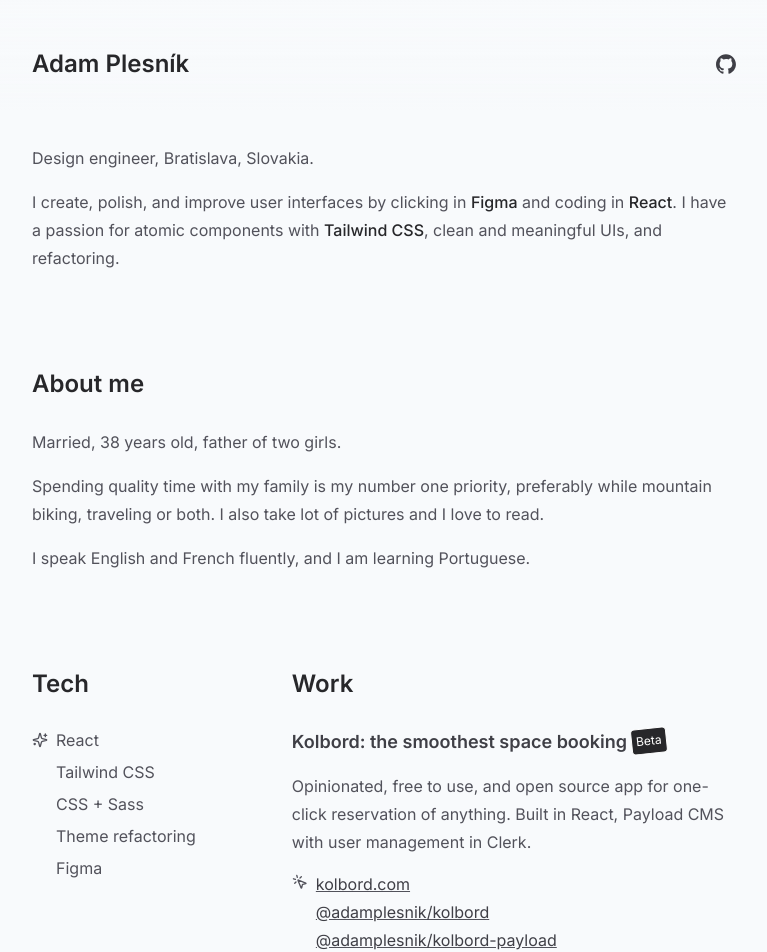
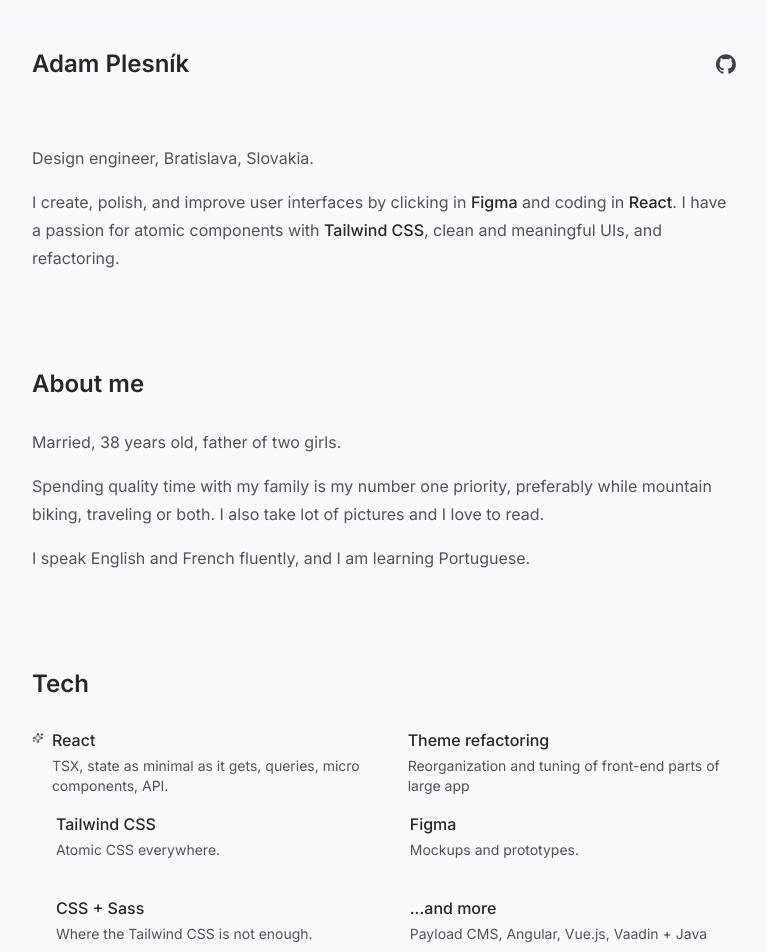
Before and after one commit to adamplesnik/adamplesnik.com, a React (Vite) app: page / in a window 1280 px wide. Shown: the top 952 px of the page, without its empty margins (256-1023 px from the left). Built offline with nearby package versions, Linux system fonts and the light colour scheme.

Commit message:
Update content, colors

```diff
--- a/src/components/Em.tsx
+++ b/src/components/Em.tsx
@@ -1,11 +1,12 @@
-import { PropsWithChildren } from 'react'
+import clsx from 'clsx/lite'
+import { HTMLAttributes } from 'react'
 
-const Em = ({ children }: PropsWithChildren<EmProps>) => {
-  return <span className="font-medium text-zinc-800 dark:text-zinc-300">{children}</span>
-}
-
-export interface EmProps {
-  children: PropsWithChildren
+const Em = ({ children, className }: HTMLAttributes<HTMLSpanElement>) => {
+  return (
+    <span className={clsx('font-medium text-zinc-800 dark:text-zinc-300', className)}>
+      {children}
+    </span>
+  )
 }
 
 export default Em
--- a/src/content/KolbordTile.tsx
+++ b/src/content/KolbordTile.tsx
@@ -4,7 +4,7 @@ import Tile from '../components/Tile'
 
 const Badge = () => {
   return (
-    <span className="flex h-fit -rotate-6 rounded border border-white bg-zinc-800 p-1 text-xs text-white">
+    <span className="flex h-fit -rotate-6 rounded bg-zinc-800 p-1 text-xs text-white dark:border dark:border-zinc-500 dark:bg-gray-700">
       Beta
     </span>
   )
@@ -26,8 +26,8 @@ const KolbordTile = () => {
   return (
     <Tile title="Kolbord: the smoothest space booking" badge={<Badge />} links={<Links />} sub>
       <Paragraph>
-        Opinionated, free to use, and open source app for one-click reservation of anything. Built
-        in React, Payload CMS with user management in Clerk.
+        Opinionated, free to use, and open source app for two-click reservation of anything. Built
+        in React, Payload CMS, with user management in Clerk.
       </Paragraph>
     </Tile>
   )
--- a/src/content/LoveToDo.tsx
+++ b/src/content/LoveToDo.tsx
@@ -1,16 +1,33 @@
+import Em from '@/components/Em'
 import Tile from '@/components/Tile'
 import { Sparkles } from 'lucide-react'
 
-const skills = ['React', 'Tailwind CSS', 'CSS + Sass', 'Theme refactoring', 'Figma']
+const skills: { tech: string; description: string }[] = [
+  {
+    tech: 'React',
+    description: 'TSX, state as minimal as it gets, queries, micro components, API.',
+  },
+  { tech: 'Tailwind CSS', description: 'Atomic CSS everywhere.' },
+  { tech: 'CSS + Sass', description: 'Where the Tailwind CSS is not enough.' },
+  {
+    tech: 'Theme refactoring',
+    description: 'Reorganization and tuning of front-end parts of large app',
+  },
+  { tech: 'Figma', description: 'Mockups and prototypes.' },
+  { tech: '...and more', description: 'Payload CMS, Angular, Vue.js, Vaadin + Java' },
+]
 
 const LoveToDo = () => {
   return (
     <Tile title="Tech" className="shrink-0">
-      <ul className="flex flex-col gap-2">
+      <ul className="grid gap-4 md:grid-flow-col-dense md:grid-rows-3">
         {skills.map((skill, i) => (
-          <li key={i} className="group flex items-center gap-2">
+          <li key={i} className="group flex items-baseline gap-2">
             <Sparkles className="size-4 opacity-0 group-first:opacity-100" />
-            {skill}
+            <span className="flex flex-col gap-1">
+              <Em>{skill.tech}</Em>
+              <span className="block text-sm">{skill.description}</span>
+            </span>
           </li>
         ))}
       </ul>
--- a/src/pages/Home.tsx
+++ b/src/pages/Home.tsx
@@ -17,15 +17,15 @@ const Home = () => {
       <Page>
         <Skills />
         <Cv />
-        <div className="flex flex-col md:flex-row md:gap-24">
-          <LoveToDo />
-          <div>
-            <Work />
-            <KolbordTile />
-            <PluginTile />
-            <WebUmeniaTile />
-          </div>
-        </div>
+        {/* <div className="flex flex-col md:flex-row md:gap-24"> */}
+        <LoveToDo />
+        {/* <div> */}
+        <Work />
+        <KolbordTile />
+        <PluginTile />
+        <WebUmeniaTile />
+        {/* </div> */}
+        {/* </div> */}
       </Page>
     </>
   )
```
